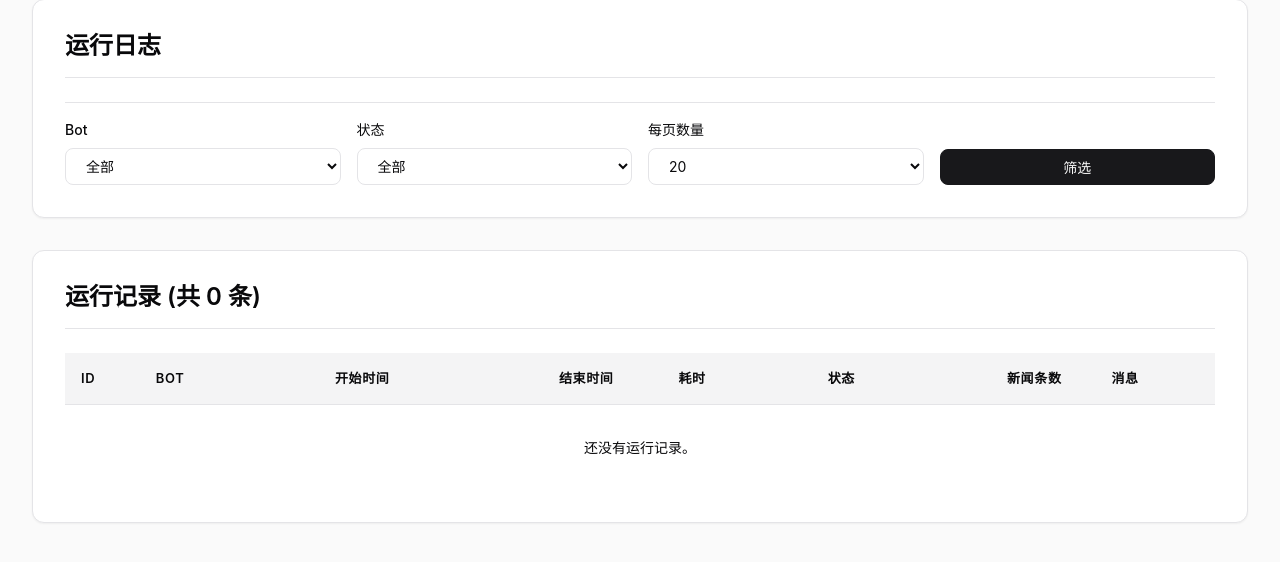
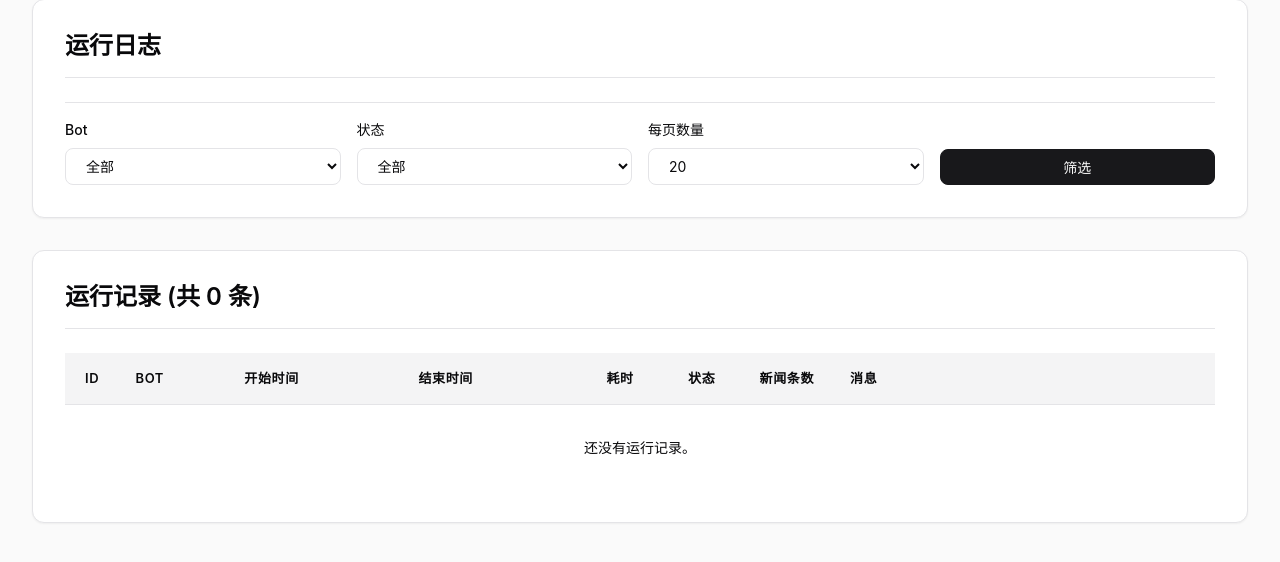
Before and after one commit to somincola/mastodon-news-center, a FastAPI app: page /admin/runs/ in a window 1280 px wide. Shown: the part 96-658 px from the top of the page. Run offline with FastAPI, Linux system fonts and the light colour scheme.

Commit message:
Enhance message formatting and table styling for improved readability
- Updated the format_message_with_link function to use regex groups for better link formatting of post IDs.
- Modified CSS styles for dashboard and run log tables to allow for more flexible column widths and improved layout.
- Introduced new styles for message cells to ensure links are displayed inline and enhance user experience.
- Updated HTML templates to apply new classes for message formatting and table styling.

```diff
--- a/app/static/style.css
+++ b/app/static/style.css
@@ -300,7 +300,7 @@
     width: 100%;
     border-collapse: collapse;
     font-size: 0.875rem;
-    table-layout: fixed;
+    table-layout: auto; /* 使用自动布局，根据内容调整 */
 }
 
 .table th,
@@ -364,8 +364,9 @@
 
 .table th:nth-child(5),
 .table td:nth-child(5) {
-    width: 10%;
-    min-width: 100px;
+    width: 30%;
+    min-width: 300px;
+    max-width: 600px;
 }
 
 .table th:nth-child(6),
@@ -382,8 +383,9 @@
 
 .table th:nth-child(8),
 .table td:nth-child(8) {
-    width: 8%;
-    min-width: 80px;
+    width: 25%;
+    min-width: 350px;
+    max-width: 600px;
 }
 
 .table th:nth-child(9),
@@ -397,6 +399,121 @@
     width: 8%;
     min-width: 120px;
 }
+
+/* Dashboard 表格列宽优化（5 列：Bot, 开始时间, 状态, 新闻条数, 消息）*/
+/* 使用更灵活的列宽设置，让内容自然流动 */
+.dashboard-runs-table th:nth-child(1),
+.dashboard-runs-table td:nth-child(1) {
+    width: auto;
+    min-width: 100px;
+    white-space: nowrap;
+}
+
+.dashboard-runs-table th:nth-child(2),
+.dashboard-runs-table td:nth-child(2) {
+    width: auto;
+    min-width: 160px;
+    white-space: nowrap;
+}
+
+/* 列3：状态（非常紧凑）*/
+.dashboard-runs-table th:nth-child(3),
+.dashboard-runs-table td:nth-child(3) {
+    width: auto;
+    min-width: 70px;
+    max-width: 80px;
+    text-align: center;
+    white-space: nowrap;
+}
+
+/* 列4：新闻条数（非常紧凑）*/
+.dashboard-runs-table th:nth-child(4),
+.dashboard-runs-table td:nth-child(4) {
+    width: auto;
+    min-width: 80px;
+    max-width: 100px;
+    text-align: center;
+    white-space: nowrap;
+}
+
+/* 列5：消息（占用剩余空间）*/
+.dashboard-runs-table th:nth-child(5),
+.dashboard-runs-table td:nth-child(5) {
+    width: auto;
+    min-width: 300px;
+    /* 不设置最大宽度，让它自然扩展 */
+}
+
+/* Run Logs 表格列宽优化（8 列：ID, Bot, 开始时间, 结束时间, 耗时, 状态, 新闻条数, 消息）*/
+/* 使用更灵活的列宽设置，让内容自然流动 */
+.runlog-table th:nth-child(1),
+.runlog-table td:nth-child(1) {
+    width: auto;
+    min-width: 50px;
+    max-width: 70px;
+    white-space: nowrap;
+    text-align: center;
+}
+
+.runlog-table th:nth-child(2),
+.runlog-table td:nth-child(2) {
+    width: auto;
+    min-width: 100px;
+    white-space: nowrap;
+}
+
+.runlog-table th:nth-child(3),
+.runlog-table td:nth-child(3) {
+    width: auto;
+    min-width: 160px;
+    white-space: nowrap;
+}
+
+.runlog-table th:nth-child(4),
+.runlog-table td:nth-child(4) {
+    width: auto;
+    min-width: 160px;
+    white-space: nowrap;
+}
+
+/* 列5：耗时（紧凑）*/
+.runlog-table th:nth-child(5),
+.runlog-table td:nth-child(5) {
+    width: auto;
+    min-width: 80px;
+    max-width: 100px;
+    text-align: center;
+    white-space: nowrap;
+}
+
+/* 列6：状态（非常紧凑）*/
+.runlog-table th:nth-child(6),
+.runlog-table td:nth-child(6) {
+    width: auto;
+    min-width: 70px;
+    max-width: 80px;
+    text-align: center;
+    white-space: nowrap;
+}
+
+/* 列7：新闻条数（非常紧凑）*/
+.runlog-table th:nth-child(7),
+.runlog-table td:nth-child(7) {
+    width: auto;
+    min-width: 80px;
+    max-width: 100px;
+    text-align: center;
+    white-space: nowrap;
+}
+
+/* 列8：消息（占用剩余空间）*/
+.runlog-table th:nth-child(8),
+.runlog-table td:nth-child(8) {
+    width: auto;
+    min-width: 350px;
+    /* 不设置最大宽度，让它自然扩展 */
+}
+
 
 /* 操作列样式 */
 .table .actions {
--- a/app/templates/runlog_list.html
+++ b/app/templates/runlog_list.html
@@ -58,7 +58,7 @@
         <h3 class="card-title">运行记录 (共 {{ total }} 条)</h3>
     </div>
 
-    <table class="table">
+    <table class="table runlog-table">
         <thead>
             <tr>
                 <th>ID</th>
@@ -101,9 +101,9 @@
                 <td>
                     {% if run.message %}
                         {% set formatted_message = run.message | format_message_with_link(run.bot.mastodon_account) %}
-                        <div title="{{ run.message }}" style="max-width: 400px; word-wrap: break-word;">
+                        <span class="message-cell" title="{{ run.message }}">
                             {{ formatted_message|safe }}
-                        </div>
+                        </span>
                     {% else %}
                         -
                     {% endif %}
--- a/app/utils.py
+++ b/app/utils.py
@@ -153,10 +153,15 @@
         return message
 
     # 将 "帖子 ID: 数字" 替换为链接
-    pattern = r'帖子 ID:\s*\d+'
-    replacement = f'帖子 ID: <a href="{post_url}" target="_blank" style="color: #3498db; text-decoration: none; font-weight: 500;">{post_id}</a>'
+    # 使用分组匹配，确保链接紧跟文字
+    pattern = r'(帖子 ID:\s*)(\d+)'
 
-    return re.sub(pattern, replacement, message)
+    def replace_func(match):
+        prefix = match.group(1)  # "帖子 ID: " 或 "帖子 ID:"
+        post_id_match = match.group(2)  # 帖子 ID 数字
+        return f'{prefix}<a href="{post_url}" target="_blank" class="post-link">{post_id_match}</a>'
+
+    return re.sub(pattern, replace_func, message)
 
 
 # 注册 Jinja2 过滤器
```
Also changed, not shown: other parts of app/static/style.css (+34 -1 lines), app/templates/dashboard.html (+4 -8 lines).
